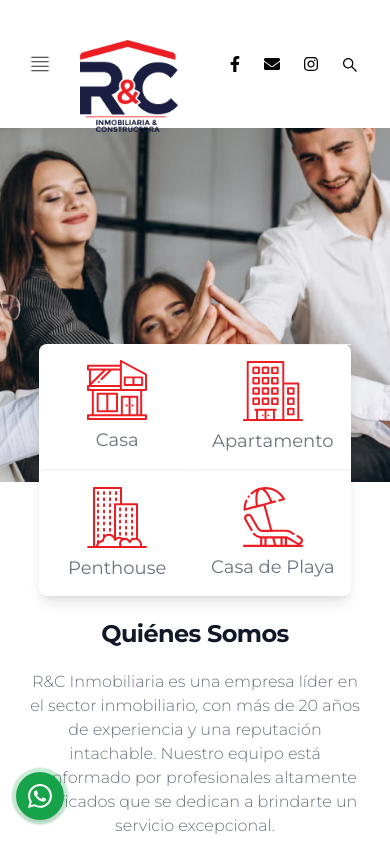
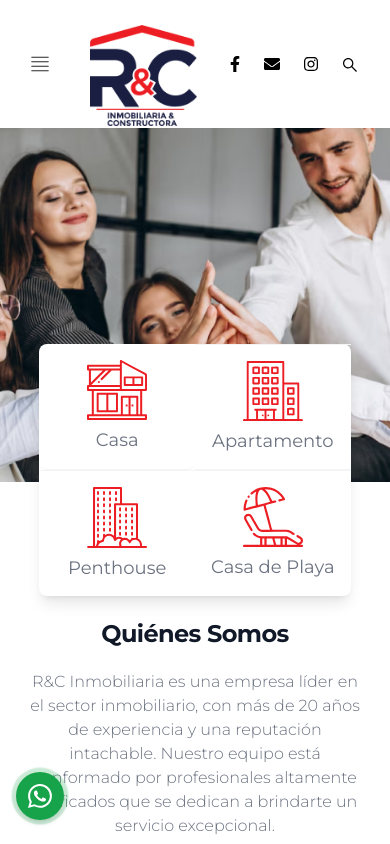
Before and after one commit to Devsdreams/ryc_react, a Next.js app: page /AboutUs in a window 390 px wide. Shown: the top 844 px of the page. Built offline with nearby package versions, Linux system fonts and the light colour scheme.

Commit message:
Update globals.css

```diff
--- a/styles/globals.css
+++ b/styles/globals.css
@@ -87,8 +87,8 @@ body {
   width: 100%!important;
  }
  .navImage{
-  margin-top: 20px;
-  width: 85%;
+  margin-top: 5px;
+  width: 85% !important;
   height: 20% !important;
  }
 }
```
